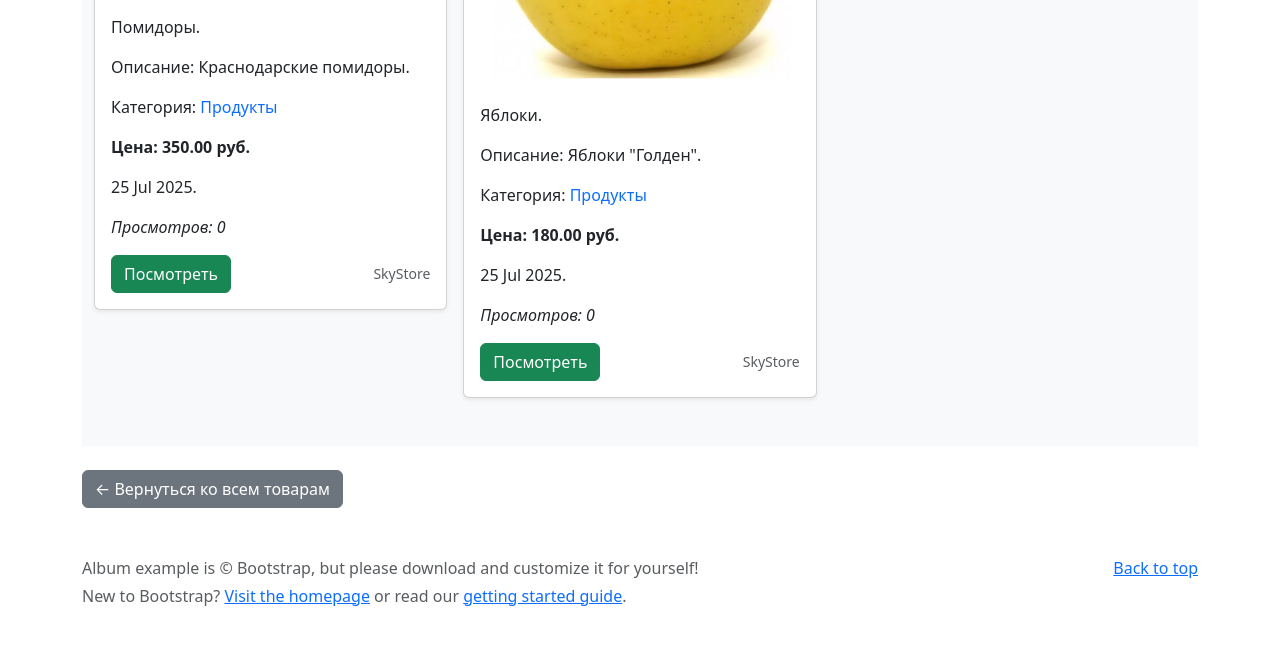
After one commit to soulbratan/SP_HW23-2_Skripnikov, a Django app: page /category/2/products/ in a window 1280 px wide. The commit adds this page. Shown: the part 861-1517 px from the top of the page. Run offline with Django 5.2, Linux system fonts and the light colour scheme; data comes from the database, SQL or seed files in the repository; some libraries are stand-ins or nearby versions.

Commit message:
add products_by_category functional

```diff
--- a/catalog/services.py
+++ b/catalog/services.py
@@ -14,3 +14,18 @@ def get_products_from_cache():
     products = Product.objects.all()
     cache.set(key, products)
     return products
+
+
+def get_products_by_category_from_cache(category_id):
+    """Получение списка продуктов по категории из кэша, либо запись из БД в кэш"""
+    if not CACHE_ENABLED:
+        return Product.objects.filter(category_id=category_id)
+
+    key = f'products_category_{category_id}'
+    products = cache.get(key)
+    if products is not None:
+        return products
+
+    products = Product.objects.filter(category_id=category_id)
+    cache.set(key, products)
+    return products
--- /dev/null
+++ b/catalog/templates/catalog/products_by_category.html
@@ -0,0 +1,71 @@
+{% extends 'catalog/base.html' %}
+{% load my_tags %}
+{% block content %}
+<div class="container mt-4">
+    <div class="row">
+        <div class="col-12">
+            <h2>Товары в категории: {{ category.name }}</h2>
+            <p class="text-muted">{{ category.description }}</p>
+            <hr>
+        </div>
+    </div>
+
+    <div class="album py-5 bg-body-tertiary">
+        <div class="container">
+            {% if products %}
+            <div class="row row-cols-1 row-cols-sm-2 row-cols-md-3 g-3">
+                {% for product in products %}
+                <div class="col">
+                    <div class="card shadow-sm">
+                        <img src='{{ product.photo | media_filter }}' class="card-img-top" alt="{{ product.name }}">
+                        <div class="card-body">
+                            <p class="card-text">{{ product.name }}.</p>
+                            <p class="card-text">Описание: {{ product.description | truncatechars:100 }}.</p>
+                            <p class="card-text">Категория:
+                              <a href="{% url 'catalog:products_by_category' product.category.id %}"
+                                   class="text-decoration-none">
+                                    {{ product.category }}
+                                </a>
+                            </p>
+                            <p class="card-text"><b>Цена: {{ product.price }} руб.</b></p>
+                            <p class="card-text">{{ product.created_at | date:"d M Y"}}.</p>
+                            <p class="card-text"><i>Просмотров: {{ product.views_count }}</i></p>
+                            <div class="d-flex justify-content-between align-items-center">
+                              <div class="btn-group">
+                                <a class="btn btn-success" href="{% url 'catalog:product_detail' product.pk %}" role="button">Посмотреть</a>
+                                {% if user.is_authenticated %}
+                                <a class="btn btn-primary" href="{% url 'catalog:product_update' product.pk %}" role="button">Редактировать</a>
+                                {% if user == product.owner %}
+                                <a class="btn btn-danger" href="{% url 'catalog:product_delete' product.pk %}" role="button">Удалить</a>
+                                {% endif %}
+                                {% endif %}
+                              </div>
+                              <small class="text-body-secondary">SkyStore</small>
+                            </div>
+                        </div>
+                    </div>
+                </div>
+                {% endfor %}
+            </div>
+            {% else %}
+            <div class="row">
+                <div class="col-12 text-center">
+                    <div class="alert alert-info" role="alert">
+                        <h4 class="alert-heading">Товары не найдены</h4>
+                        <p>В данной категории пока нет товаров.</p>
+                    </div>
+                </div>
+            </div>
+            {% endif %}
+        </div>
+    </div>
+
+    <div class="row mt-4">
+        <div class="col-12">
+            <a href="{% url 'catalog:product_list' %}" class="btn btn-secondary">
+                ← Вернуться ко всем товарам
+            </a>
+        </div>
+    </div>
+</div>
+{% endblock %}
--- a/catalog/urls.py
+++ b/catalog/urls.py
@@ -9,7 +9,7 @@ from catalog.views import (
     ProductDetailView,
     ProductCreateView,
     ProductUpdateView,
-    ProductDeleteView,
+    ProductDeleteView, ProductsByCategoryView,
 )
 
 app_name = CatalogConfig.name
@@ -30,4 +30,9 @@ urlpatterns = [
         ProductDeleteView.as_view(),
         name="product_delete",
     ),
+    path(
+        "category/<int:category_id>/products/",
+        ProductsByCategoryView.as_view(),
+        name="products_by_category"
+    ),
 ]
--- a/catalog/views.py
+++ b/catalog/views.py
@@ -16,7 +16,7 @@ from catalog.forms import ProductForm, ProductModeratorForm
 from catalog.models import Product
 from django.urls import reverse_lazy
 
-from catalog.services import get_products_from_cache
+from catalog.services import get_products_from_cache, get_products_by_category_from_cache
 
 
 class ContactsView(View):
@@ -44,6 +44,13 @@ class ProductListView(ListView):
 
     def get_queryset(self):
         return get_products_from_cache()
+
+    def get_context_data(self, **kwargs):
+        context = super().get_context_data(**kwargs)
+        # Добавляем список категорий в контекст
+        from catalog.models import Category
+        context['categories'] = Category.objects.all()
+        return context
 
 
 class ProductDetailView(DetailView):
@@ -96,3 +103,22 @@ class ProductDeleteView(LoginRequiredMixin, UserPassesTestMixin, DeleteView):
         from django.http import HttpResponseForbidden
 
         return HttpResponseForbidden("У вас нет прав для удаления этого продукта")
+
+
+class ProductsByCategoryView(ListView):
+    """Представление для отображения продуктов по категории"""
+    model = Product
+    template_name = 'catalog/products_by_category.html'
+    context_object_name = 'products'
+
+    def get_queryset(self):
+        category_id = self.kwargs.get('category_id')
+        return get_products_by_category_from_cache(category_id)
+
+    def get_context_data(self, **kwargs):
+        context = super().get_context_data(**kwargs)
+        category_id = self.kwargs.get('category_id')
+        # Получаем объект категории для отображения в шаблоне
+        from catalog.models import Category
+        context['category'] = Category.objects.get(id=category_id)
+        return context
```
Also changed, not shown: catalog/templates/catalog/product_list.html (+6 -1 lines).
